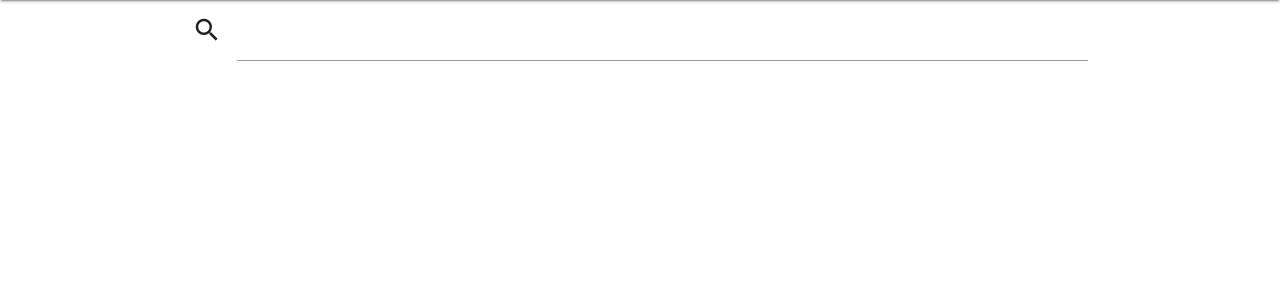
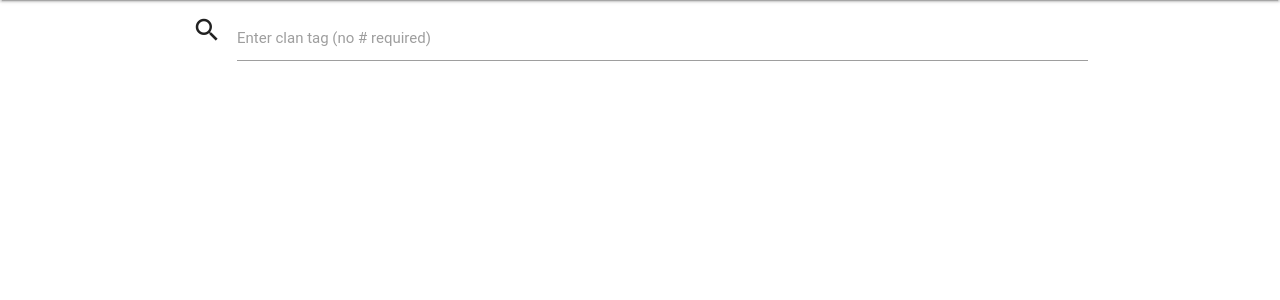
Before and after one commit to potray/CoCClanManager, a Django app: page /join_clan/ in a window 1280 px wide. Shown: the part 64-364 px from the top of the page. Run offline with Django 3.2, Linux system fonts and the light colour scheme; the visitor is signed in with stand-in values (Sample User, id 1); some libraries are stand-ins or nearby versions; some web fonts are replaced.

Commit message:
Users can join clans, managers and admins can accept or reject the requests.

```diff
--- a/ResistenciaCoC/views.py
+++ b/ResistenciaCoC/views.py
@@ -1,12 +1,13 @@
 from django.contrib.auth.decorators import login_required
 from django.contrib.auth import login, logout
 from django.contrib.auth.hashers import make_password
+from django.contrib.auth.models import User
 from django.http import HttpResponseRedirect, HttpResponse
 from django.shortcuts import render
 import time
 
 from ResistenciaCoC.forms import RegistrationForm, LoginForm, CreateClanForm
-from ResistenciaCoC.models import War, Attack, Castle, Clan
+from ResistenciaCoC.models import War, Attack, Castle, Clan, Member_request
 
 # Troop names
 troop_names = ['barbarian', 'archer', 'giant', 'goblin', 'wall_breaker', 'balloon', 'wizard', 'healer', 'dragon',
@@ -195,20 +196,44 @@ def create_clan(request):
             # The creator is also a member! We need to do this after saving because many to many relationships.
             new_clan.members.add(request.user)
             new_clan.save()
+            # The creator is also a manager.
+            new_clan.managers.add(request.user)
+            new_clan.save()
             return index_logged_in(request)
     else:
         form = CreateClanForm()
 
     return render(request, 'create_clan.html', {'form': form})
 
+
 @login_required
 def join_clan(request):
-    return render(request, 'join_clan.html')
+    args = {}
+    error = 'none'
+    if request.method == 'GET':
+        # Check if a clan was searched.
+        if 'search_clan' in request.GET:
+            searched_clan = request.GET['search_clan']
+            # Check if the clan tag is valid.
+            if len(searched_clan) > 0:
+                if len(searched_clan) != 8:
+                    error = 'Invalid clan tag'
+                else:
+                    clan = Clan.objects.filter(tag=searched_clan)
+                    if not clan:
+                        error = 'There isn\'t any clan with this tag'
+                    else:
+                        args['clan'] = clan[0]
+    args['error'] = error
+    return render(request, 'join_clan.html', args)
+
 
 @login_required
 def clan(request):
-    # Get clan data and render the page.
-    clan = Clan.objects.get(tag = request.GET['tag'])
+    error = 'None'
+    args = {}
+    clan = Clan.objects.get(tag=request.GET['tag'])
+    args['clan'] = clan
 
     if request.method == 'POST':
         form_type = request.POST['form_type']
@@ -223,5 +248,45 @@ def clan(request):
             clan.is_at_war = False
             clan.save()
 
-    return render(request, 'clan.html', {'clan': clan,
-                                         'clan_members': clan.members.all()})
+        # Join request.
+        elif form_type == 'join_clan':
+            # Check if there is a current member request
+            if Member_request.objects.filter(clan=clan, user=request.user):
+                error = 'You already sent a member request to this clan.'
+            else:
+                new_request = Member_request(clan=clan, user=request.user)
+                new_request.save()
+
+        # Manage member request
+        elif form_type == 'member_request':
+            request_id = request.POST['id']
+            print request_id
+            member_request = Member_request.objects.get(id=request_id)
+            accepted = request.POST['accepted']
+            if accepted == 'true':
+                # Add member to the clan.
+                clan.members.add(member_request.user)
+                clan.save()
+            # Delete the request
+            member_request.delete()
+
+    # Set the arguments depending on the privileges of the user.
+    privileges = 'None'
+    # Check if the user is a member of the clan.
+    if request.user in clan.members.all():
+        privileges = 'Member'
+        # Check for manager and admin.
+        if request.user in clan.managers.all():
+            privileges = 'Manager'
+            # Managers and admins have access to member requests.
+            member_requests = Member_request.objects.filter(clan=clan)
+            args['member_requests'] = member_requests
+            if request.user == clan.admin:
+                privileges = 'Administrator'
+
+    # Set the final arguments.
+    args['clan_members'] = clan.members.all()
+    args['privileges'] = privileges
+    args['error'] = error
+
+    return render(request, 'clan.html', args)
--- a/templates/index_logged_in.html
+++ b/templates/index_logged_in.html
@@ -5,12 +5,12 @@
     Welcome {{ user.first_name }}.<br>
 
     {% if  clan_membership == 'no_clan'%}
-        You don't belong to any clan. <a href=join_clan>Create</a> or <a href=create_clan>join</a> one.
+        You don't belong to any clan. <a href=/create_clan>Create</a> or <a href=/join_clan>join</a> one.
     {% else %}
         <h5>Clans you belong to:</h5>
         <div class=collection>
         {% for clan in clan_membership %}
-            <a href="/clan?tag={{ clan.tag }}" class=collection-item>{{ clan.name }}</a>
+            <a href="/clan?tag={{ clan.tag }}" class=collection-item>{{ clan.name }} #{{ clan.tag }}</a>
         {% endfor %}
         </div>
     {% endif %}
--- a/templates/join_clan.html
+++ b/templates/join_clan.html
@@ -6,7 +6,16 @@
         {% csrf_token %}
         <div class=input-field>
             <i class="material-icons prefix">search</i>
-            <input type=text>
+            <input type=text id=search_clan name=search_clan>
+            <label for=search_clan>Enter clan tag (no # required)</label>
         </div>
     </form>
+    {% if clan %}
+        Found <a href="/clan?tag={{ clan.tag }}">{{ clan.name }}</a>
+    {% endif %}
+    {% if error != 'none' %}
+        <script>
+            Materialize.toast('{{ error }}', 4000);
+        </script>
+    {% endif %}
 {% endblock content %}
```
Also changed, not shown: ResistenciaCoC/static/js/clan.js (added, +60 -0 lines), templates/clan.html (+51 -6 lines).
